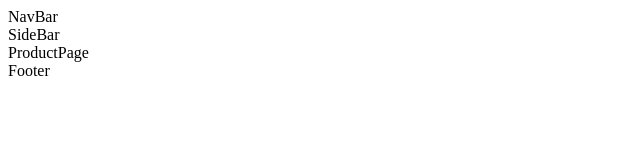
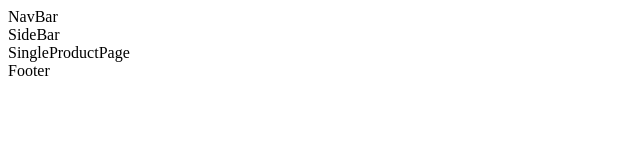
Before and after one commit to UsamaBhakrani/Ecommerce-React, a React app: page /products/1 in a window 1280 px wide. Shown: the top 160 px of the page, without its empty margins (0-640 px from the left). Built offline with nearby package versions, Linux system fonts and the light colour scheme; the HTML template or start-up script is replaced by a standard one.

Commit message:
Route Refactor to v6

```diff
--- a/src/App.jsx
+++ b/src/App.jsx
@@ -20,9 +20,8 @@ const App = () => {
       <Routes>
         <Route exact path="/" element={<HomePage />} />
         <Route path="about" element={<AboutPage />} />
-        <Route path="products" element={<ProductPage />}>
-          <Route path=":id" element={<SingleProductPage />} />
-        </Route>
+        <Route path="products" element={<ProductPage />} />
+        <Route path="products/:id" element={<SingleProductPage />} />
         <Route path="cart" element={<CartPage />} />
         <Route path="checkout" element={<CheckOutPage />} />
         <Route path="*" element={<ErrorPage />} />
```
Also changed, not shown: src/pages/SingleProductPage.jsx (+4 -6 lines).
